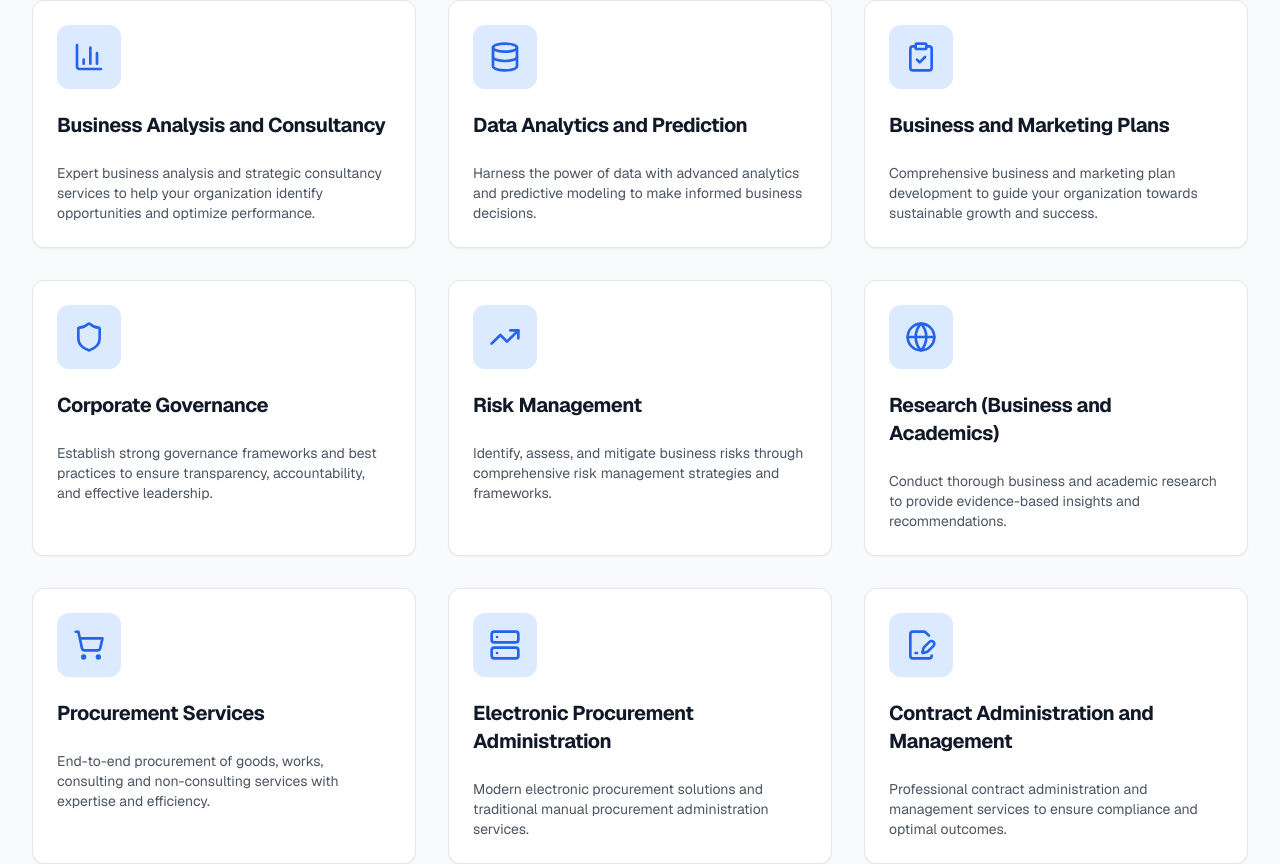
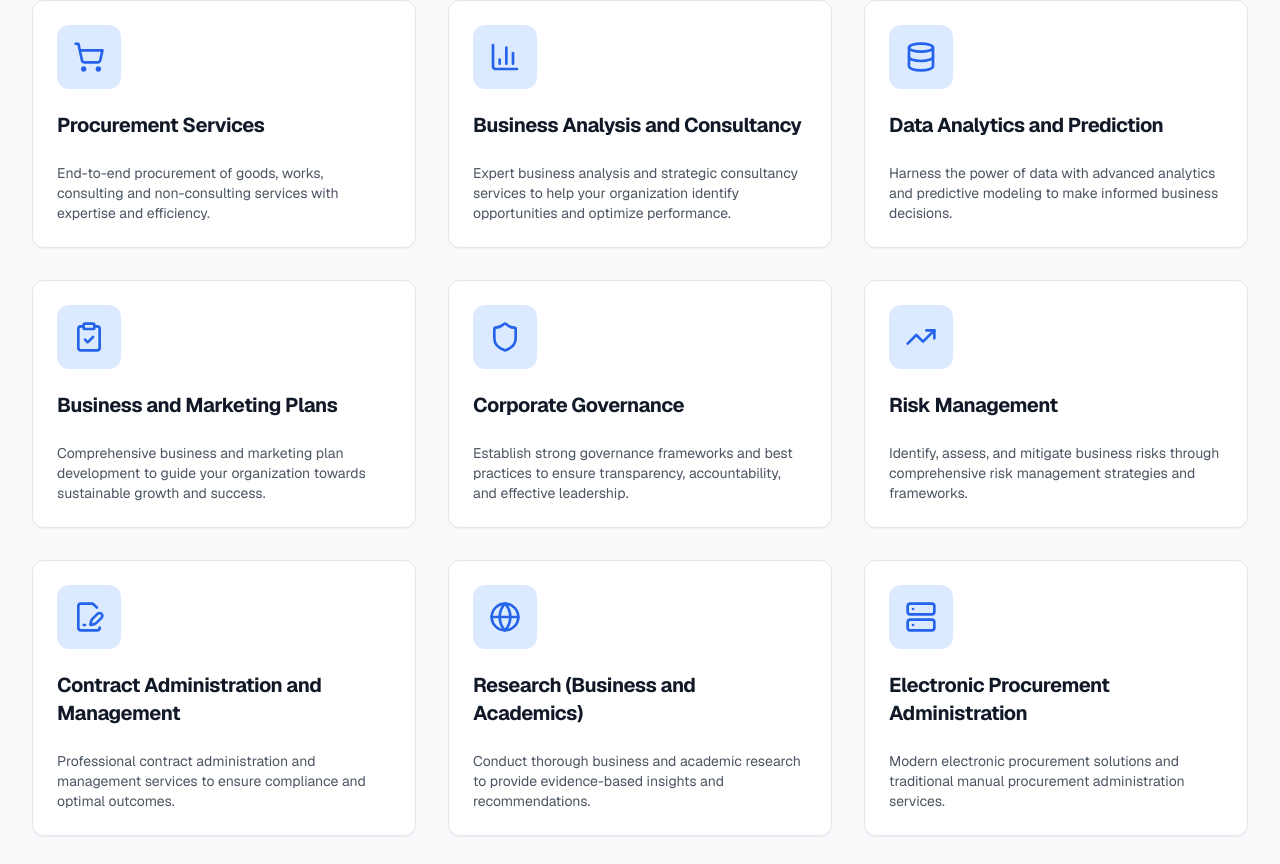
Before and after one commit to Umbrelabs-Projects/Procobiz, a Next.js app: page / in a window 1280 px wide. Shown: the part 2336-3200 px from the top of the page. Built offline with nearby package versions, Linux system fonts and the light colour scheme.

Commit message:
Procobiz website

```diff
--- a/app/page.tsx
+++ b/app/page.tsx
@@ -57,6 +57,12 @@ export default function ProcobizWebsite() {
 
   const services = [
     {
+      icon: <ShoppingCart className="h-8 w-8" />,
+      title: "Procurement Services",
+      description:
+        "End-to-end procurement of goods, works, consulting and non-consulting services with expertise and efficiency.",
+    },
+    {
       icon: <BarChart3 className="h-8 w-8" />,
       title: "Business Analysis and Consultancy",
       description:
@@ -87,28 +93,22 @@ export default function ProcobizWebsite() {
         "Identify, assess, and mitigate business risks through comprehensive risk management strategies and frameworks.",
     },
     {
+      icon: <FileSignature className="h-8 w-8" />,
+      title: "Contract Administration and Management",
+      description:
+        "Professional contract administration and management services to ensure compliance and optimal outcomes.",
+    },
+    {
       icon: <Globe className="h-8 w-8" />,
       title: "Research (Business and Academics)",
       description:
         "Conduct thorough business and academic research to provide evidence-based insights and recommendations.",
     },
     {
-      icon: <ShoppingCart className="h-8 w-8" />,
-      title: "Procurement Services",
-      description:
-        "End-to-end procurement of goods, works, consulting and non-consulting services with expertise and efficiency.",
-    },
-    {
       icon: <Server className="h-8 w-8" />,
       title: "Electronic Procurement Administration",
       description:
         "Modern electronic procurement solutions and traditional manual procurement administration services.",
-    },
-    {
-      icon: <FileSignature className="h-8 w-8" />,
-      title: "Contract Administration and Management",
-      description:
-        "Professional contract administration and management services to ensure compliance and optimal outcomes.",
     },
     {
       icon: <Briefcase className="h-8 w-8" />,
@@ -822,13 +822,13 @@ export default function ProcobizWebsite() {
             <div>
               <h4 className="text-lg font-semibold mb-4">Our Services</h4>
               <ul className="space-y-2 text-gray-400 text-sm">
+                <li>Procurement Services</li>
                 <li>Business Analysis & Consultancy</li>
                 <li>Data Analytics & Prediction</li>
                 <li>Business & Marketing Plans</li>
                 <li>Corporate Governance</li>
                 <li>Risk Management</li>
                 <li>Research Services</li>
-                <li>Procurement Services</li>
                 <li>Contract Management</li>
                 <li>Logistics & Transport</li>
               </ul>
```
